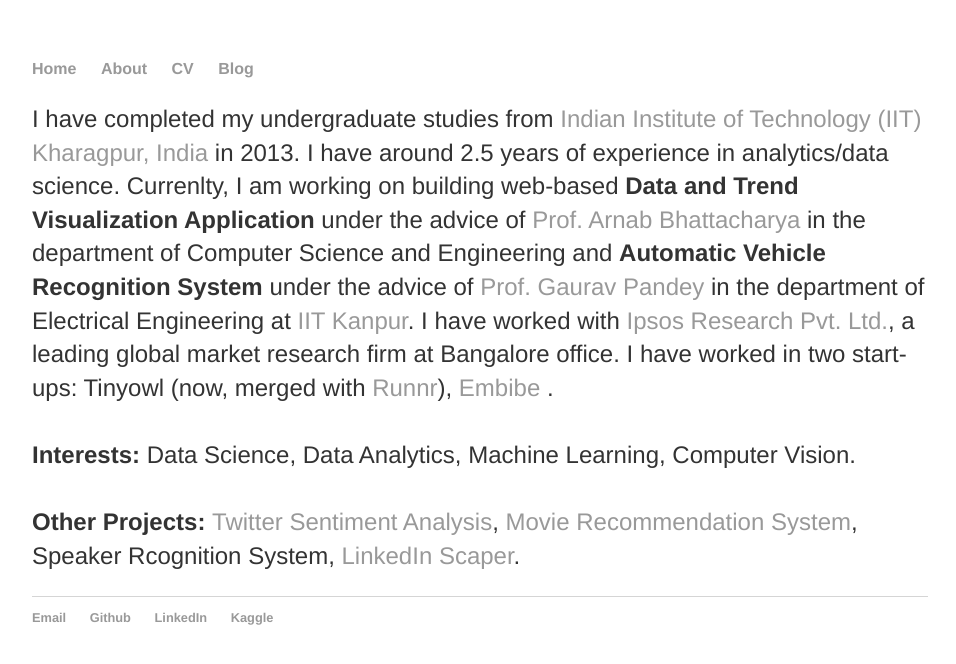
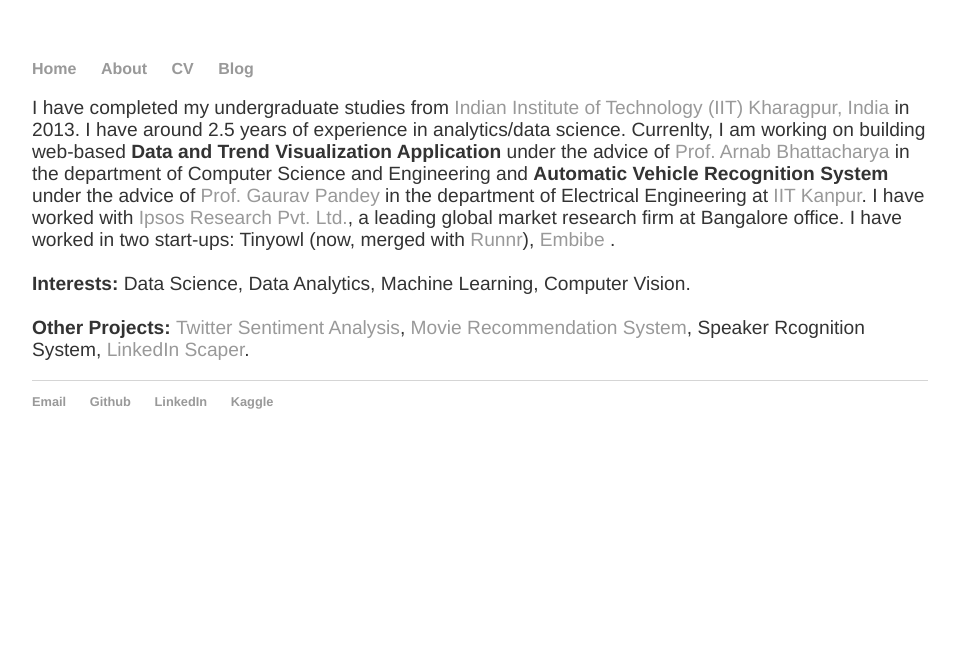
Before and after one commit to Dheeraj2444/Dheeraj2444.github.io, a Jekyll site: the page built from about/index.html, in a window 1280 px wide. Shown: the top 664 px of the page, without its empty margins (160-1116 px from the left). Built offline with Jekyll 4.4.1, drawn with Linux system fonts in a browser that asks for light colours.

Commit message:
Update main.css

```diff
--- a/css/main.css
+++ b/css/main.css
@@ -20,12 +20,11 @@ a:hover {
     text-decoration: underline;
 }
 h1 {
-    font-size: 3em;
+    font-size: 2em;
     font-family:'Helvetica', 'Arial', 'Sans-Serif';
 }
 p {
-    font-size: 1.5em;
-    line-height: 1.4em;
+    font-size: 1.2em;
     color: #333;
     font-family:'Helvetica', 'Arial', 'Sans-Serif';
 }
@@ -46,5 +45,5 @@ ul.posts li {
 
 img {
   float: left;
-  margin: 0px 0px 0px 0px;
+  margin: 0px 20px 20px 0px;
 }
```
